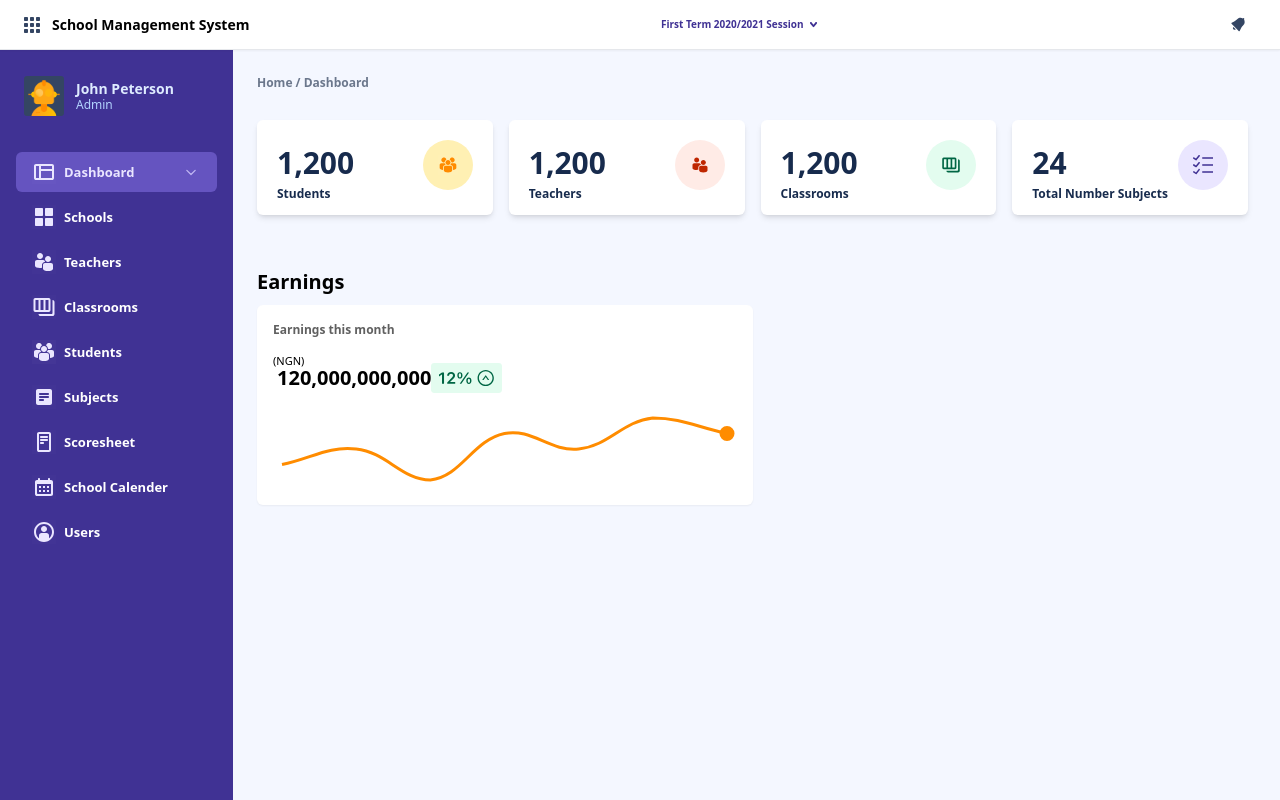
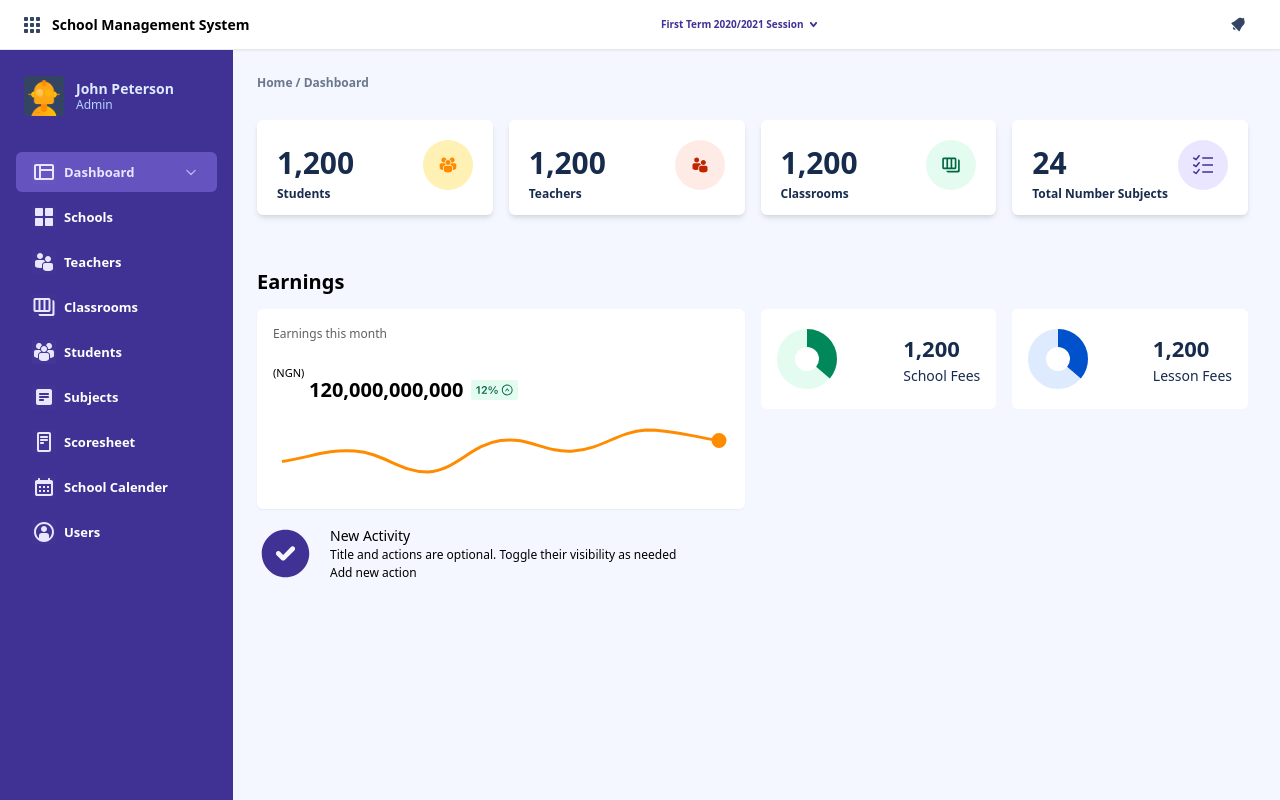
Before and after one commit to yusuftomilola/School-Management-System, a React (Vite) app: page /dashboard in a window 1280 px wide. Built offline with nearby package versions, Linux system fonts and the light colour scheme.

Commit message:
added more compoents to the dashboard

```diff
--- a/package.json
+++ b/package.json
@@ -16,6 +16,7 @@
     "daisyui": "^4.12.10",
     "react": "^18.3.1",
     "react-chartjs-2": "^5.2.0",
+    "react-circular-progressbar": "^2.1.0",
     "react-dom": "^18.3.1",
     "react-router-dom": "^6.26.1"
   },
--- /dev/null
+++ b/src/components/ProgressBar.jsx
@@ -0,0 +1,48 @@
+import { CircularProgressbar, buildStyles } from "react-circular-progressbar";
+import "react-circular-progressbar/dist/styles.css";
+import "../styles.css";
+
+const ProgressBar = ({ title, amount, mainColor, secondaryColor }) => {
+  const percentage = 36;
+  // const value = 1200;
+
+  return (
+    <div className="flex rounded-md py-3 px-4 w-full h-[100px] items-center bg-white justify-between">
+      <div style={{ width: 60, height: 60 }}>
+        <CircularProgressbar
+          value={percentage}
+          strokeWidth={30}
+          styles={buildStyles({
+            // Rotation of path and trail, in number of turns (0-1)
+            rotation: 0,
+
+            // Whether to use rounded or flat corners on the ends - can use 'butt' or 'round'
+            strokeLinecap: "butt",
+
+            // Text size
+            textSize: "16px",
+
+            // How long animation takes to go from one percentage to another, in seconds
+            pathTransitionDuration: 0.5,
+
+            // Can specify path transition in more detail, or remove it entirely
+            // pathTransition: 'none',
+
+            // Colors
+            pathColor: mainColor,
+            textColor: "#f88",
+            trailColor: secondaryColor,
+            backgroundColor: "#3e98c7",
+          })}
+        />
+      </div>
+
+      <div>
+        <h3 className="text-[22px] text-[#172B4D] font-semibold">{amount}</h3>
+        <p className="text-[#172B4D] text-[14px]">{title}</p>
+      </div>
+    </div>
+  );
+};
+
+export default ProgressBar;
--- a/src/components/dashboard/EarningsChartContainer.jsx
+++ b/src/components/dashboard/EarningsChartContainer.jsx
@@ -4,23 +4,21 @@ import EarningsChart from "./EarningsChart";
 const EarningsChartContainer = () => {
   return (
     <div className="bg-white shadow-sm rounded-md p-4 h-[200px]">
-      <p className="text-[#606060] text-[12px] mb-6 font-semibold">
-        Earnings this month
-      </p>
+      <p className="text-[#606060] text-[12px] mb-8">Earnings this month</p>
 
       <div className="flex gap-1 mb-4">
         <div className="relative">
           <span className="text-[11px] absolute top-[-10px]">(NGN)</span>
         </div>
 
-        <div className="flex ">
+        <div className="flex ml-8 gap-2 items-center">
           <span className="text-[20px] font-semibold">120,000,000,000</span>
-          <img src={TwelvePercent} alt="twelve percent icon" />
+          <img src={TwelvePercent} alt="twelve percent icon" className="h-5" />
         </div>
       </div>
 
       {/* Set the height of the chart */}
-      <div className="relative h-[80px]">
+      <div className="relative h-[60px]">
         <EarningsChart />
       </div>
     </div>
--- a/src/pages/Dashboard.jsx
+++ b/src/pages/Dashboard.jsx
@@ -7,6 +7,8 @@ import {
   SubjectsIcon,
 } from "../assets/icons/dashboard";
 import EarningsChartContainer from "../components/dashboard/EarningsChartContainer";
+import ProgressBar from "../components/ProgressBar";
+import checkIcon from "../assets/icons/purpleCheckIcon.svg";
 
 const Dashboard = () => {
   return (
@@ -25,12 +27,41 @@ const Dashboard = () => {
       </div>
 
       <div>
-        <h2 className="mt-6 mb-2 text-[20px] font-semibold">Earnings</h2>
+        <h2 className="mt-6 mb-3 text-[20px] font-bold">Earnings</h2>
 
-        <div className="grid grid-cols-1 lg:grid-cols-2">
+        <div className="grid grid-cols-1 lg:grid-cols-2 gap-4">
           <EarningsChartContainer />
 
-          <div></div>
+          <div>
+            <div className="flex gap-4">
+              <ProgressBar
+                title={"School Fees"}
+                amount={"1,200"}
+                mainColor={`#00875A`}
+                secondaryColor={"#E3FCEF"}
+              />
+
+              <ProgressBar
+                title={"Lesson Fees"}
+                amount={"1,200"}
+                mainColor={`#0052CC`}
+                secondaryColor={"#DEEBFF"}
+              />
+            </div>
+          </div>
+
+          <div className="flex gap-4">
+            <img src={checkIcon} alt="checkbox" />
+
+            <div>
+              <h4 className="text-[14px]">New Activity</h4>
+              <p className="text-[12px]">
+                Title and actions are optional. Toggle their visibility as
+                needed
+              </p>
+              <p className="text-[12px]">Add new action</p>
+            </div>
+          </div>
         </div>
       </div>
     </div>
--- /dev/null
+++ b/src/styles.css
@@ -0,0 +1,66 @@
+/*
+ * react-circular-progressbar styles
+ * All of the styles in this file are configurable!
+ */
+
+.CircularProgressbar {
+  /*
+   * This fixes an issue where the CircularProgressbar svg has
+   * 0 width inside a "display: flex" container, and thus not visible.
+   */
+  width: 100%;
+  /*
+   * This fixes a centering issue with CircularProgressbarWithChildren:
+   * https://github.com/kevinsqi/react-circular-progressbar/issues/94
+   */
+  vertical-align: middle;
+}
+
+.CircularProgressbar .CircularProgressbar-path {
+  stroke: #3e98c7;
+  stroke-linecap: round;
+  transition: stroke-dashoffset 0.5s ease 0s;
+}
+
+.CircularProgressbar .CircularProgressbar-trail {
+  stroke: #d6d6d6;
+  /* Used when trail is not full diameter, i.e. when props.circleRatio is set */
+  stroke-linecap: round;
+}
+
+.CircularProgressbar .CircularProgressbar-text {
+  fill: #3e98c7;
+  font-size: 20px;
+  dominant-baseline: middle;
+  text-anchor: middle;
+}
+
+.CircularProgressbar .CircularProgressbar-background {
+  fill: #d6d6d6;
+}
+
+/*
+ * Sample background styles. Use these with e.g.:
+ *
+ *   <CircularProgressbar
+ *     className="CircularProgressbar-inverted"
+ *     background
+ *     percentage={50}
+ *   />
+ */
+.CircularProgressbar.CircularProgressbar-inverted
+  .CircularProgressbar-background {
+  fill: #3e98c7;
+}
+
+.CircularProgressbar.CircularProgressbar-inverted .CircularProgressbar-text {
+  fill: #fff;
+}
+
+.CircularProgressbar.CircularProgressbar-inverted .CircularProgressbar-path {
+  stroke: #fff;
+}
+
+.CircularProgressbar.CircularProgressbar-inverted .CircularProgressbar-trail {
+  stroke: transparent;
+}
```
Also changed, not shown: src/assets/icons/purpleCheckIcon.svg (added), 1 other file (tests, documents, lock files or other folders).
